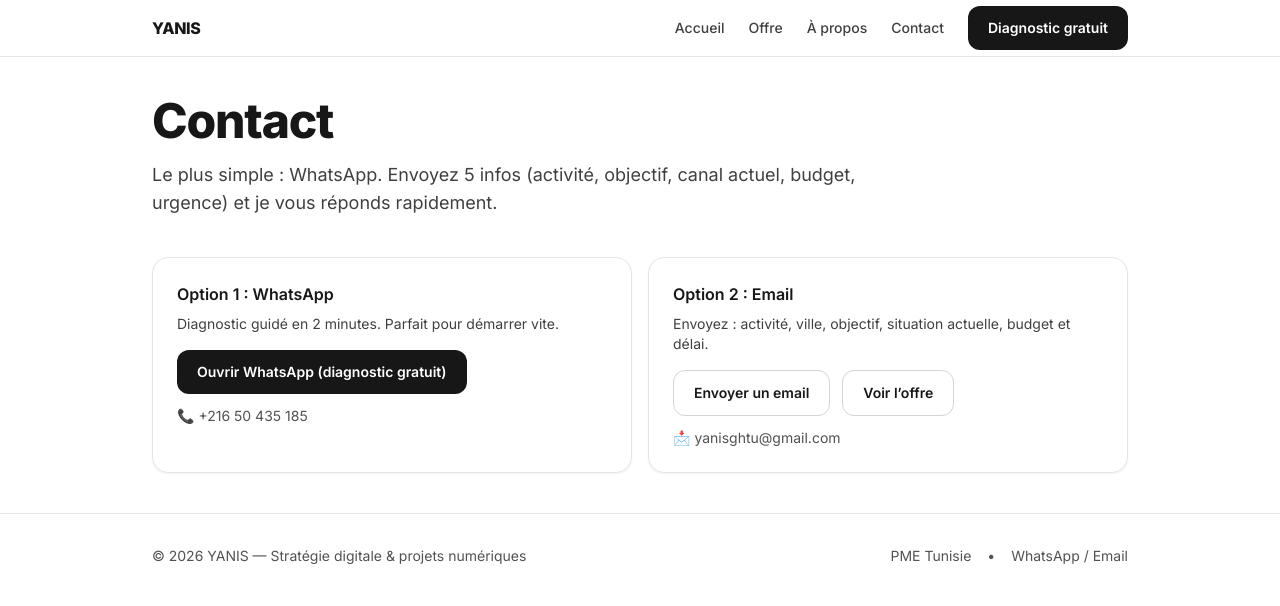
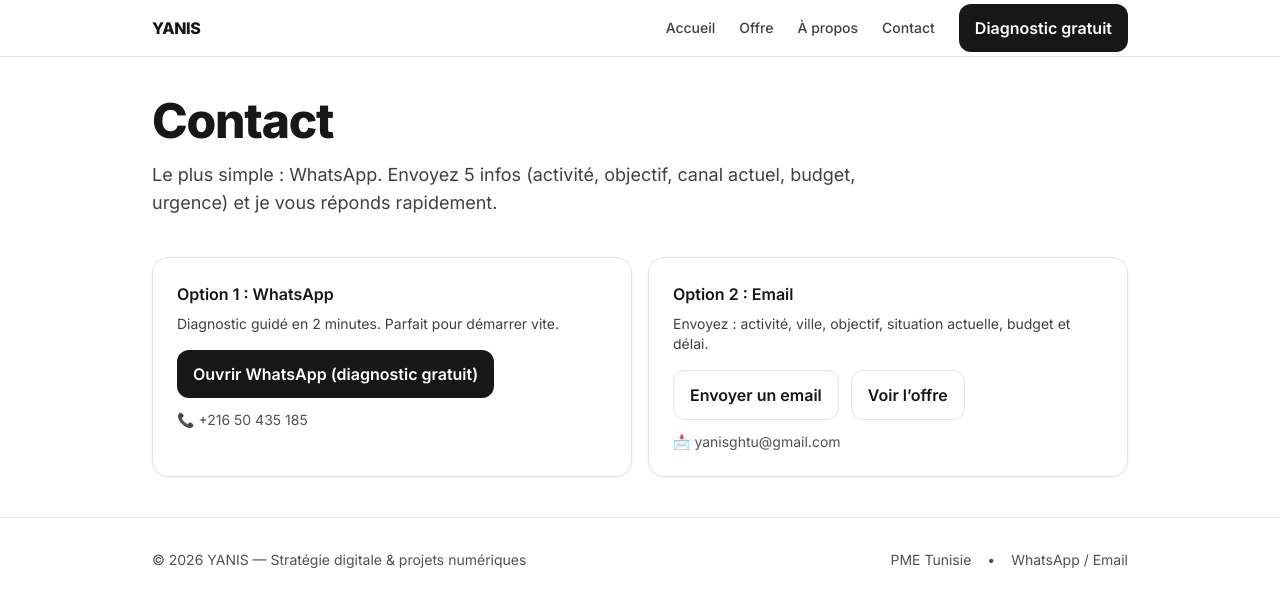
Before and after one commit to yanistu/yanis-site, a Next.js app: page /contact in a window 1280 px wide. Shown: the top 606 px of the page. Built offline with nearby package versions, Linux system fonts and the light colour scheme.

Commit message:
fix: Button props (full) + GA component

```diff
--- a/components/Button.tsx
+++ b/components/Button.tsx
@@ -1,45 +1,35 @@
-"use client";
+import React from "react";
 
 type ButtonProps = {
   href: string;
   children: React.ReactNode;
   variant?: "primary" | "secondary";
+  full?: boolean; // ✅ ajout
+  className?: string; // ✅ pratique si tu utilises tailwind
+  target?: string;
+  rel?: string;
 };
 
 export default function Button({
   href,
   children,
   variant = "primary",
+  full = false,
+  className = "",
+  target = "_blank",
+  rel = "noreferrer",
 }: ButtonProps) {
-  const isWhatsApp = href.includes("wa.me") || href.toLowerCase().includes("whatsapp");
-
   const base =
-    "inline-flex items-center justify-center rounded-xl px-5 py-3 text-sm font-semibold transition";
+    "inline-flex items-center justify-center rounded-xl px-4 py-3 font-semibold transition " +
+    (full ? "w-full " : "");
 
   const styles =
     variant === "primary"
       ? "bg-neutral-900 text-white hover:bg-neutral-800"
-      : "border border-neutral-300 text-neutral-900 hover:bg-neutral-50";
-
-  const handleClick = () => {
-    if (!isWhatsApp) return;
-
-    // GA4 (si la balise est bien chargée)
-    // @ts-ignore
-    window.gtag?.("event", "whatsapp_click", {
-      event_category: "conversion",
-      event_label: "CTA WhatsApp",
-    });
-  };
+      : "bg-white text-neutral-900 border border-neutral-200 hover:bg-neutral-50";
 
   return (
-    <a
-      href={href}
-      target="_blank"
-      rel="noreferrer"
-      className={`${base} ${styles}`}
-      onClick={handleClick}
-    >
+    <a href={href} target={target} rel={rel} className={`${base} ${styles} ${className}`}>
       {children}
     </a>
   );
```
